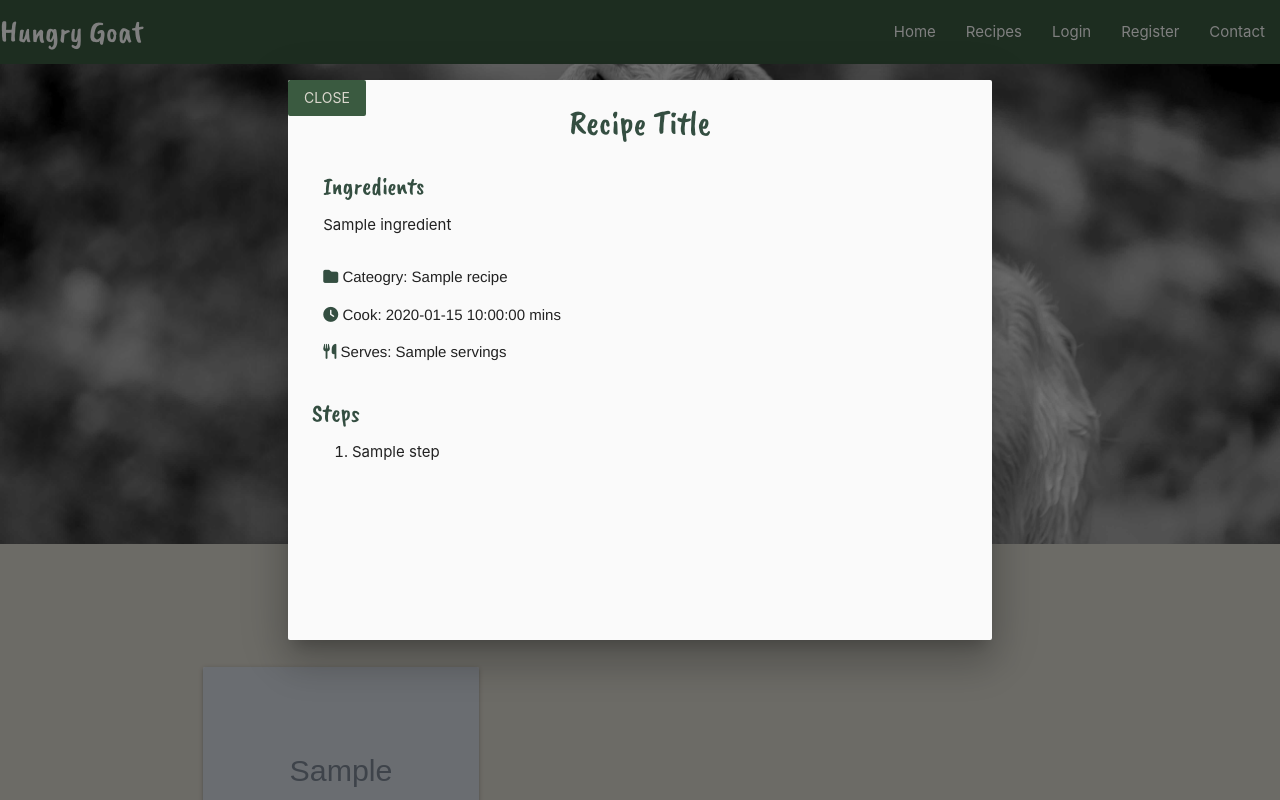
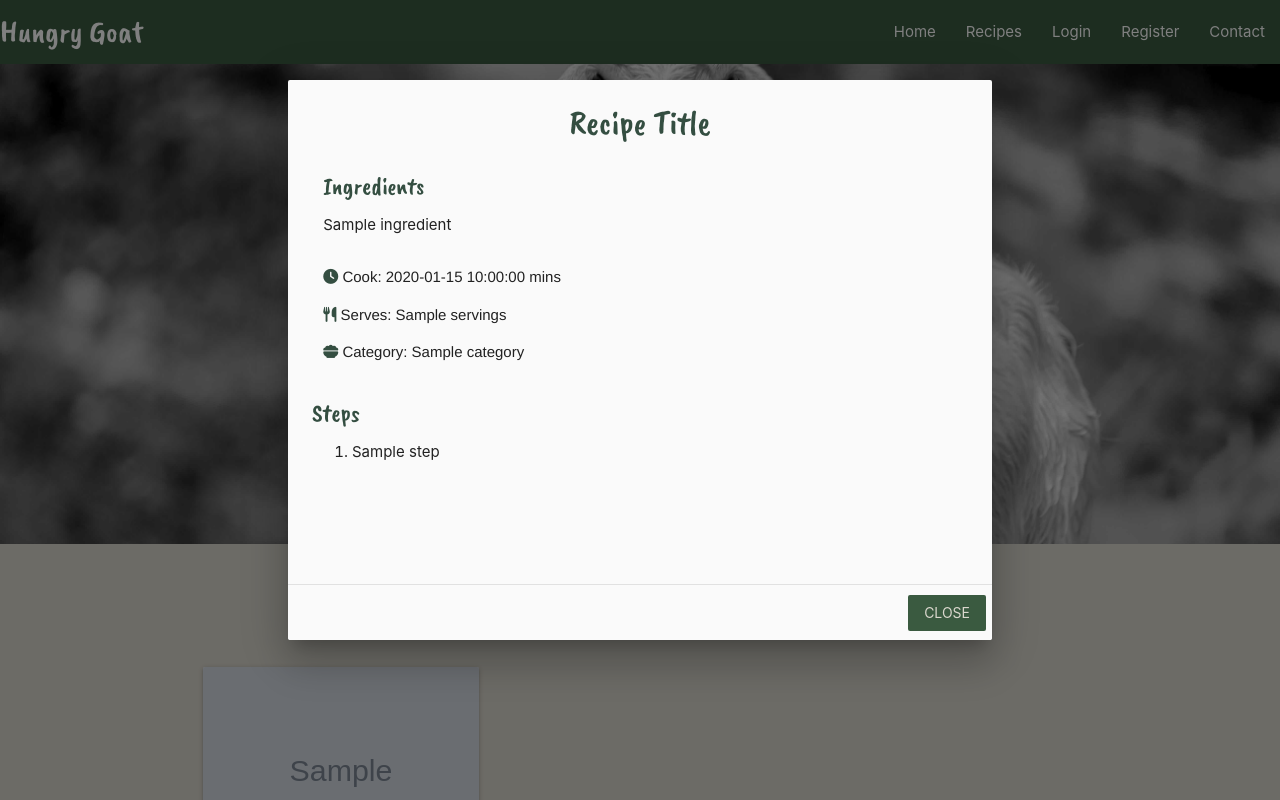
Before and after one commit to mariamar95/hungry-goat, a Flask app: page /recipes in a window 1280 px wide, after a click that opens the changed part. Run offline with Flask 2, Linux system fonts and the light colour scheme; tables that the repository leaves empty hold one stand-in row (values such as "Sample post"); grey boxes marked "Sample" are stand-in pictures; a database or web service that is not in the repository returns one stand-in record (values such as "Sample title"); some libraries are stand-ins or nearby versions.

Commit message:
fix category display on recipes

```diff
--- a/hungrygoat/routes.py
+++ b/hungrygoat/routes.py
@@ -16,14 +16,15 @@ def recipes():
     """ Display recipes """
 
     recipes = list(mongo.db.recipes.find())
-    return render_template("recipes.html", recipes=recipes)
+    categories = list(Category.query.order_by(Category.category_name).all())
+    return render_template("recipes.html", recipes=recipes, categories=categories)
 
 
 @app.route("/add_recipe", methods=["GET", "POST"])
 def add_recipe():
     """ Adds recipe on the DB """
 
-    # if the user is not logged in, it ridirects to login
+    # if the user is not logged in, it redirects to login page
     if "user" not in session:
         flash("You need to be logged in to add a task")
         return redirect(url_for("login"))
@@ -34,7 +35,7 @@ def add_recipe():
             "recipe_title": request.form.get("recipe_title"),
             "image_url": request.form.get("image_url"),
             "servings": request.form.get("servings"),
-            "category_name": request.form.get("category_name"),
+            "category_id": request.form.get("category_id"),
             "cook_time": request.form.get("cook_time"),
             "vegan": request.form.get("vegan"),
             "ingredients": request.form.getlist("ingredients"),
--- a/hungrygoat/templates/add_recipe.html
+++ b/hungrygoat/templates/add_recipe.html
@@ -36,7 +36,7 @@
                                 <option value="{{ category.id }}">{{ category.category_name }}</option>
                             {% endfor %}
                         </select>
-                        <label for="category_name"><i class="fa-solid fa-folder-open"></i> Category</label>
+                        <label for="category_id"><i class="fa-solid fa-folder-open"></i> Category</label>
                     </div>
                 </div>
                 <div class="row">
@@ -50,7 +50,7 @@
                         <label>
                             <i class="fa-solid fa-leaf"></i>
                             Vegan
-                            <input type="checkbox" id="vegan" name="vegan" required>
+                            <input type="checkbox" id="vegan" name="vegan">
                             <span class="lever"></span>
                         </label for="vegan">
                     </div>
--- a/hungrygoat/templates/recipes.html
+++ b/hungrygoat/templates/recipes.html
@@ -14,7 +14,7 @@
 {% endif %}
 
 <!--Recipes-->
-
+{% if recipes|length > 0 %}
     <div class="row">
         {% for recipe in recipes%}
             <div class="col s12 m4">
@@ -49,7 +49,7 @@
                     </div>
                 </div>
             </div>
-
+            <!--Modal-->
             <div id="recipe-modal-{{ recipe._id }}" class="modal modal-fixed-footer">
                 <div class="modal-content">
                     <h4 class="title center-align">Recipe Title</h4>
@@ -63,9 +63,11 @@
                             </ul>
                         </div>
                         <div class="col">
-                        <p><i class="fa-solid fa-folder"></i> Cateogry: {{ recipe.category_name }}</p>
                             <p><i class="fas fa-clock"></i> Cook: {{ recipe.cook_time }} mins</p>
                             <p><i class="fas fa-utensils"></i> Serves: {{ recipe.servings }}</p>
+                            {% for category in categories if category.id == recipe.category_id %}
+                                <p><i class="fa-solid fa-bowl-food"></i> Category: {{ category.category_name }}</p>
+                            {% endfor %}
                             {% if recipe.vegan == "on" %}
                                 <i class="fa-solid fa-leaf"> Vegan</i>
                             {% endif %}
@@ -80,15 +82,14 @@
                         </ol>
                     </div>
                 </div>
-            <div>
+                <div class="modal-footer">
                     <a href="#!" class="modal-close waves-effect waves-green btn-flat green-bg">Close</a>
                 </div>
             </div>
-
         {% endfor %}
     </div>
-
-
-
+{% else %}
+    <h3 class="red-text text-darken-4 center-align">No Results Found</h3>
+{% endif %}
 
 {% endblock %}
```
Lines whose indentation alone changed are shown as unchanged.
